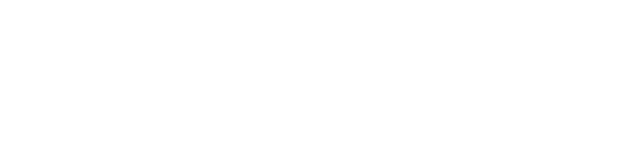
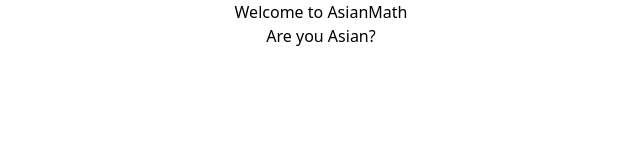
Before and after one commit to Sasutski/stupidathon, a plain HTML site: page index.html in a window 1280 px wide. Shown: the whole page, without its empty margins (319-959 px from the left). Drawn offline with nearby package versions, Linux system fonts and the light colour scheme.

Commit message:
Update index.html

```diff
--- a/index.html
+++ b/index.html
@@ -7,6 +7,12 @@
     <script src="https://cdn.tailwindcss.com"></script>
 </head>
 <body>
+    <div class="flex justify-center ...">
+        <h1>Welcome to AsianMath</h1>
+    </div>
+    <div class="flex justify-center ...">
+        <h1>Are you Asian?</h1>
+    </div>
     <script src="assets/script.js"></script>
 </body>
 </html>
```
